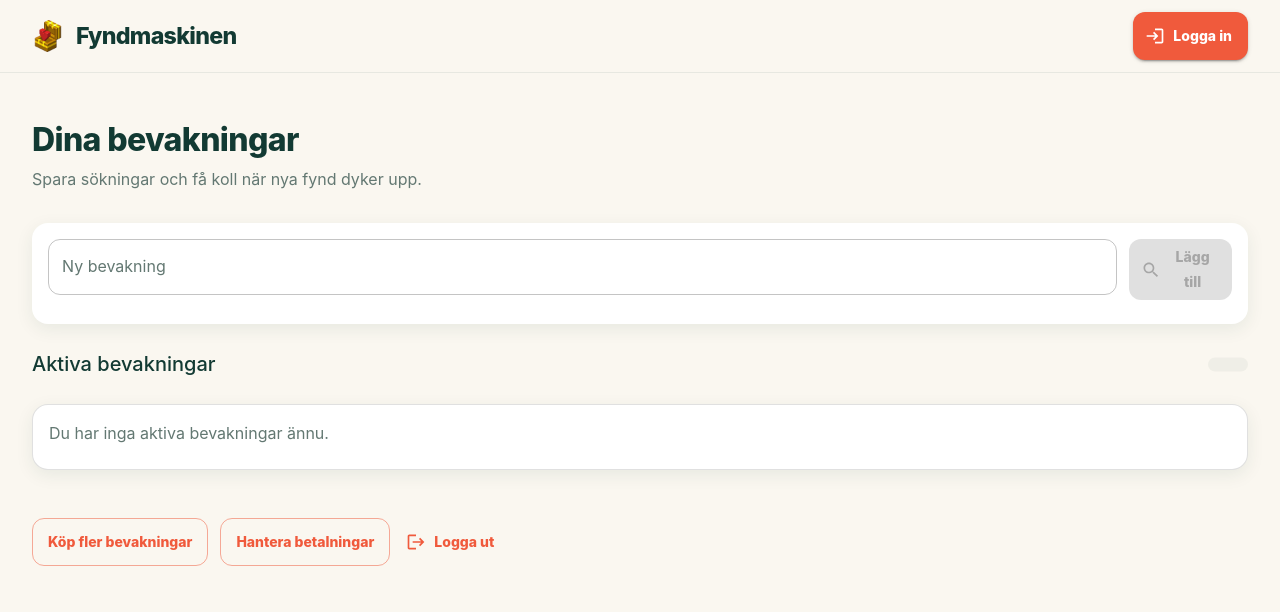
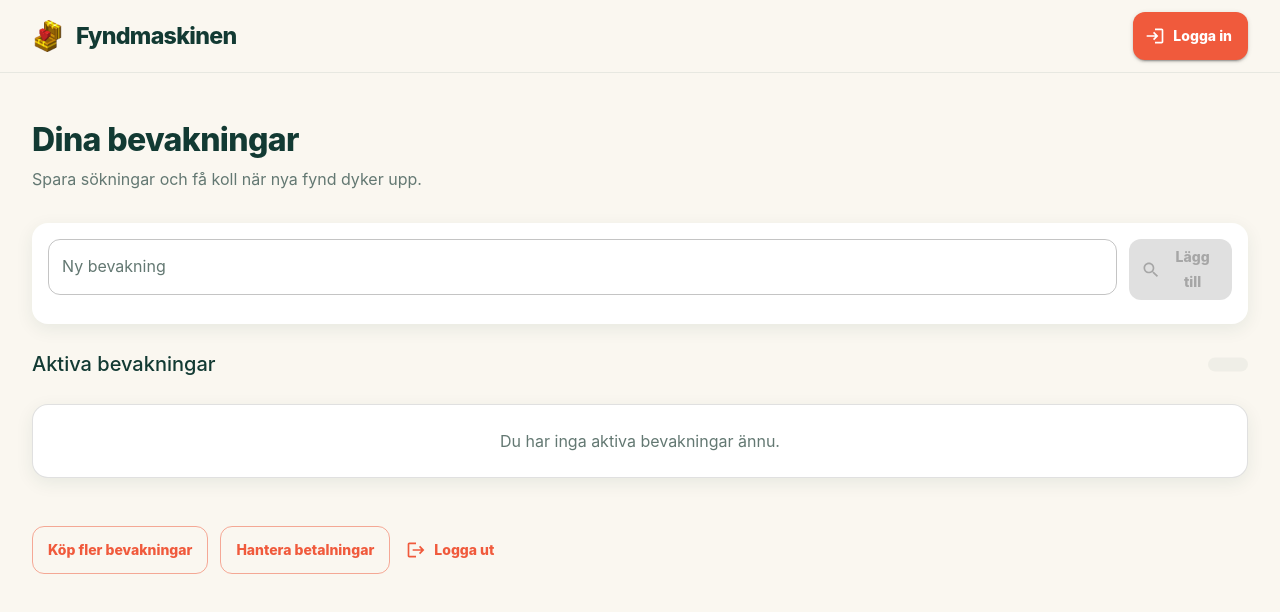
Before and after one commit to kokarn/fyndmaskinen-site, a React (Create React App) app: page /profile in a window 1280 px wide. Shown: the top 612 px of the page. Built offline with nearby package versions, Linux system fonts and the light colour scheme.

Commit message:
fix: align empty watch state

```diff
--- a/src/v2/pages/Profile.js
+++ b/src/v2/pages/Profile.js
@@ -195,9 +195,17 @@ const Profile = () => {
                     <Card
                         variant = 'outlined'
                     >
-                        <CardContent>
+                        <CardContent
+                            sx = {{
+                                '&:last-child': {
+                                    paddingBottom: 3,
+                                },
+                                padding: 3,
+                            }}
+                        >
                             <Typography
                                 color = 'text.secondary'
+                                textAlign = 'center'
                             >
                                 {'Du har inga aktiva bevakningar ännu.'}
                             </Typography>
```
Also changed, not shown: 1 other file (tests, documents, lock files or other folders).
